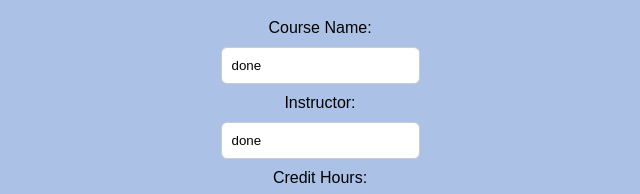
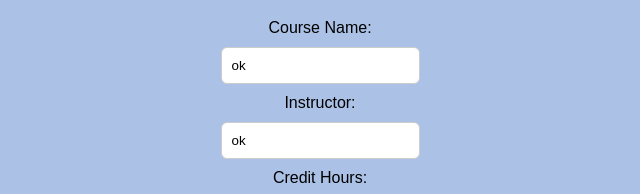
Before and after one commit to Alaa-Shoman/task.github.io, a plain HTML site: page page3.html in a window 1280 px wide. Shown: the part 189-383 px from the top of the page, 320-960 px from the left. Drawn offline with Linux system fonts and the light colour scheme.

Commit message:
Update page3.html

```diff
--- a/page3.html
+++ b/page3.html
@@ -22,10 +22,10 @@
             <h1><u>Add Course</u></h1>
             <form>
                 <label for="name">Course Name:</label>
-                <input id="name" type="text" required placeholder="Enter Course Name" name="name" value="done">
+                <input id="name" type="text" required placeholder="Enter Course Name" name="name" value="ok">
 
                 <label for="in">Instructor:</label>
-                <input id="in" type="text" required placeholder="Enter Instructor" name="instructor" value="done">
+                <input id="in" type="text" required placeholder="Enter Instructor" name="instructor" value="ok">
 
                 <label for="ho">Credit Hours:</label>
                 <input id="ho" type="number" placeholder="Enter Credit Hours" name="Credit Hours" value="done">
```
